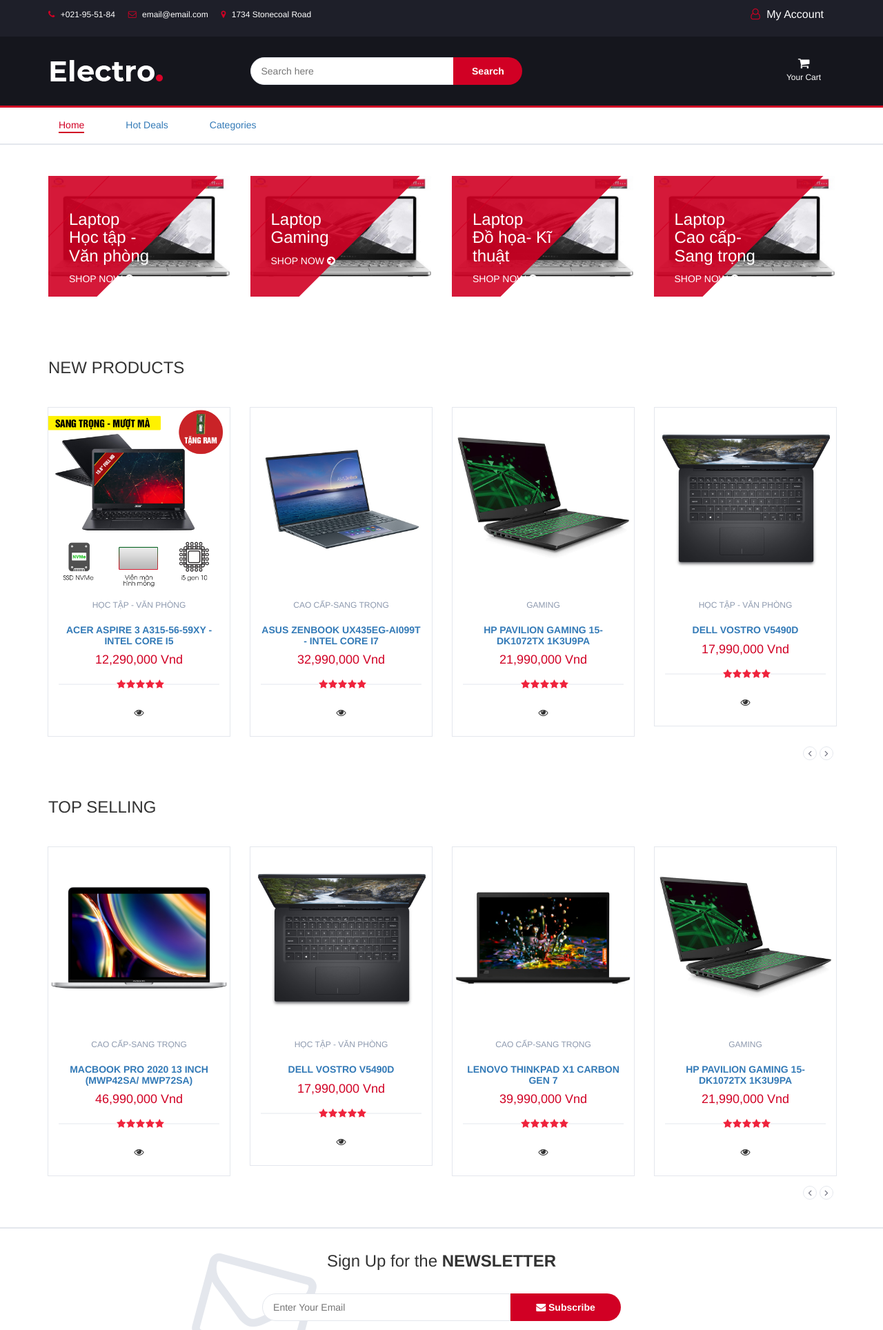
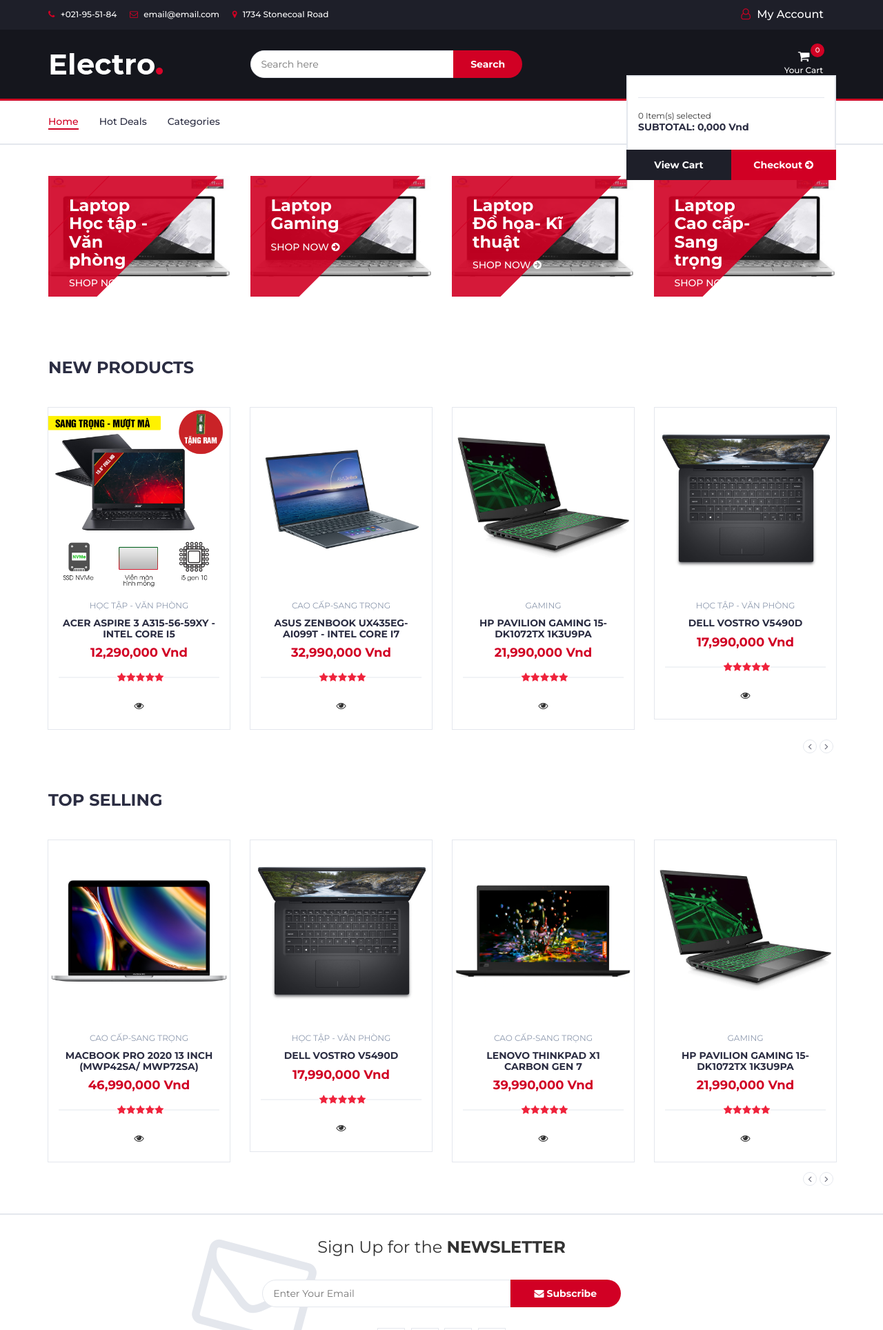
Before and after one commit to ducanh170920/WebLaptop, a Django app: page / in a window 1280 px wide, after a click that opens the changed part. Shown: the top 1928 px of the page at 69% size. Run offline with Django 3.2, Linux system fonts and the light colour scheme; data comes from the database, SQL or seed files in the repository; some libraries are stand-ins or nearby versions.

Commit message:
add , delete product in home

```diff
--- a/LapTop/settings.py
+++ b/LapTop/settings.py
@@ -109,7 +109,7 @@
 
 LANGUAGE_CODE = 'en-us'
 
-TIME_ZONE = 'UTC'
+TIME_ZONE = 'Asia/Ho_Chi_Minh'
 
 USE_I18N = True
 
--- a/Shop/models.py
+++ b/Shop/models.py
@@ -2,6 +2,7 @@
 
 # Create your models here.
 from Account.models import Customer
+
 
 
 class Brand(models.Model):
@@ -53,9 +54,25 @@
 
 
 class Cart(models.Model):
-    dateAdded = models.DateField(auto_now_add=True)
-    quantity = models.IntegerField();
+    customer = models.ForeignKey(Customer,on_delete=models.CASCADE,null=True,blank=True)
+    def get_total_product(self):
+        sum=0;
+        cart_product = self.cart_product_set.all()
+        for o in cart_product:
+            sum = sum + o.quantity;
+        return sum
+
+    def get_total_price_product(self):
+        sum = 0;
+        cart_product = self.cart_product_set.all()
+        for o in cart_product:
+            sum +=o.get_price_product();
+        return sum;
 
 class Cart_Product(models.Model):
-    customer = models.ForeignKey(Customer,on_delete=models.CASCADE,null=True,blank=True)
+    cart = models.ForeignKey(Cart,on_delete=models.CASCADE,null=True,blank=True)
     product = models.ForeignKey(Product,on_delete=models.CASCADE,null=True,blank=True)
+    quantity = models.IntegerField(default=0)
+
+    def get_price_product(self):
+        return int(self.product.price * self.quantity)
--- a/Shop/templates/Shop/Home.html
+++ b/Shop/templates/Shop/Home.html
@@ -118,7 +118,7 @@
 												</div>
 											</div>
 											<div class="add-to-cart">
-												<button class="add-to-cart-btn"><i class="fa fa-shopping-cart"></i> add to cart</button>
+												<button data-product={{product.id}}  data-action = "add" class="add-to-cart-btn update-cart"><i class="fa fa-shopping-cart"></i> add to cart</button>
 											</div>
 										</div>
 										<!-- /product -->
@@ -200,7 +200,7 @@
 												</div>
 											</div>
 											<div class="add-to-cart">
-												<button class="add-to-cart-btn"><i class="fa fa-shopping-cart"></i> add to cart</button>
+												<button data-product={{product.id}}  data-action = "add" class="add-to-cart-btn update-cart"><i class="fa fa-shopping-cart"></i> add to cart</button>
 											</div>
 										</div>
 										<!-- /product -->
--- a/Shop/templates/Shop/main.html
+++ b/Shop/templates/Shop/main.html
@@ -15,20 +15,22 @@
 		<link href="https://fonts.googleapis.com/css?family=Montserrat:400,500,700" rel="stylesheet">
 
 		<!-- Bootstrap -->
-		<link type="text/css" rel="stylesheet" href="{% static 'css/bootstrap.min.css' %}">
+		<link type="text/css" rel="stylesheet" href="{% static 'css/bootstrap.min.css' %}"/>
+
 
 		<!-- Slick -->
-		<link type="text/css" rel="stylesheet" href="{% static 'css/slick.css' %}">
-		<link type="text/css" rel="stylesheet" href="{% static 'css/slick-theme.css' %}">
+		<link type="text/css" rel="stylesheet" href="{% static 'css/slick.css' %}"/>
+		<link type="text/css" rel="stylesheet" href="{% static 'css/slick-theme.css' %}"/>
+		<link type="text/css" rel="stylesheet" href="{% static 'css/cart.css' %}"/>
 
 		<!-- nouislider -->
-		<link type="text/css" rel="stylesheet" href="{% static 'css/nouislider.min.css' %}">
+		<link type="text/css" rel="stylesheet" href="{% static 'css/nouislider.min.css' %}"/>
 
 		<!-- Font Awesome Icon -->
-		<link rel="stylesheet" href="{% static 'css/font-awesome.min.css' %}">
+		<link rel="stylesheet" href="{% static 'css/font-awesome.min.css' %}"/>
 
 		<!-- Custom stlylesheet -->
-		<link type="text/css" rel="stylesheet" href="{% static 'css/style.css' %}">
+		<link type="text/css" rel="stylesheet" href="{% static 'css/style.css' %}"/>
 
 		<!-- HTML5 shim and Respond.js for IE8 support of HTML5 elements and media queries -->
 		<!-- WARNING: Respond.js doesn't work if you view the page via file:// -->
@@ -36,13 +38,25 @@
 		  <script src="https://oss.maxcdn.com/html5shiv/3.7.3/html5shiv.min.js"></script>
 		  <script src="https://oss.maxcdn.com/respond/1.4.2/respond.min.js"></script>
 		<![endif]-->
-
-		<!-- Latest compiled and minified CSS & JS -->
-		<link rel="stylesheet" media="screen" href="{% static '//netdna.bootstrapcdn.com/bootstrap/3.3.4/css/bootstrap.min.css' %}">
-		<script src="//code.jquery.com/jquery.js"></script>
-		<script src="//netdna.bootstrapcdn.com/bootstrap/3.3.4/js/bootstrap.min.js"></script>
-
-
+		  <script type="text/javascript">
+			  var user = '{{request.user}}'
+		function getCookie(name) {
+			let cookieValue = null;
+			if (document.cookie && document.cookie !== '') {
+				const cookies = document.cookie.split(';');
+				for (let i = 0; i < cookies.length; i++) {
+					const cookie = cookies[i].trim();
+					// Does this cookie string begin with the name we want?
+					if (cookie.substring(0, name.length + 1) === (name + '=')) {
+						cookieValue = decodeURIComponent(cookie.substring(name.length + 1));
+						break;
+					}
+				}
+			}
+			return cookieValue;
+}
+const csrftoken = getCookie('csrftoken');
+		  </script>
     </head>
 	<body>
 		<!-- HEADER -->
@@ -62,7 +76,7 @@
     							<a href="#">View Profile</a>
     							<a href="#">History</a>
     							<a href="#">Log Out</a>
- 							 </div>
+ 							</div>
 						</li>
 					</ul>
 				</div>
@@ -99,43 +113,31 @@
 						<!-- ACCOUNT -->
 						<div class="col-md-3 clearfix">
 							<div class="header-ctn">
-
-
-
-
 								<!-- Cart -->
 								<div class="dropdown">
 									<a class="dropdown-toggle" data-toggle="dropdown" aria-expanded="true">
 										<i class="fa fa-shopping-cart"></i>
 										<span>Your Cart</span>
+										<div class="qty">{{cart.get_total_product}}</div>
 									</a>
 									<div class="cart-dropdown">
 										<div class="cart-list">
+											{% for cart in cart_product %}
 											<div class="product-widget">
 												<div class="product-img">
-													<img src="./img/product01.png" alt="">
+													<img src="{{cart.product.ImageURL}}" alt="">
 												</div>
 												<div class="product-body">
-													<h3 class="product-name"><a href="#">product name goes here</a></h3>
-													<h4 class="product-price"><span class="qty">1x</span>$980.00</h4>
+													<h3 class="product-name"><a href="#">{{cart.product.name}}</a></h3>
+													<h4 class="product-price"><span class="qty">{{cart.quantity}}x</span>{{cart.product.price|intcomma}},000 Vnd</h4>
 												</div>
-												<button class="delete"><i class="fa fa-close"></i></button>
+												<button data-product={{cart.product.id}}   data-action = "remove" class="delete update-cart"><i class="fa fa-close"></i></button>
 											</div>
-
-											<div class="product-widget">
-												<div class="product-img">
-													<img src="./img/product02.png" alt="">
-												</div>
-												<div class="product-body">
-													<h3 class="product-name"><a href="#">product name goes here</a></h3>
-													<h4 class="product-price"><span class="qty">3x</span>$980.00</h4>
-												</div>
-												<button class="delete"><i class="fa fa-close"></i></button>
-											</div>
+											{% endfor %}
 										</div>
 										<div class="cart-summary">
-											<small>3 Item(s) selected</small>
-											<h5>SUBTOTAL: $2940.00</h5>
+											<small>{{cart.get_total_product}} Item(s) selected</small>
+											<h5>SUBTOTAL: {{cart.get_total_price_product|intcomma}},000 Vnd</h5>
 										</div>
 										<div class="cart-btns">
 											<a href="#">View Cart</a>
@@ -347,6 +349,8 @@
 		<script src="{% static 'js/slick.min.js' %}"></script>
 		<script src="{% static 'js/nouislider.min.js' %}"></script>
 		<script src="{% static 'js/main.js' %}"></script>
+		<script src="{% static 'js/cart.js' %}"></script>
+		<script src="{% static 'js/filterProduct.js' %}"></script>
 		<script src="{% static 'js/jquery.zoom.min.js' %}"></script>
 
 
--- a/Shop/urls.py
+++ b/Shop/urls.py
@@ -6,6 +6,6 @@
 
 urlpatterns = [
     path('', views.Home, name ='home'),
-
+    path('update_item/', views.updateItem, name='update_item'),
 ]
 urlpatterns+= static(settings.MEDIA_URL,document_root = settings.MEDIA_ROOT)
--- a/Shop/views.py
+++ b/Shop/views.py
@@ -1,13 +1,44 @@
+import json
+
+from django.http import JsonResponse
 from django.shortcuts import render
 from  .models import *
 # Create your views here.
 def Home(request):
     newProduct = Product.objects.order_by('dateAdded')[0:6]
     topSelling = Product.objects.order_by('-quantitySelled')[0:6]
-    print(newProduct)
-    print(topSelling)
+    (cart,cart_product) = Same(request)
     context = {
         'newProduct' : newProduct,
         'topSelling' : topSelling,
+        'cart'       : cart,
+        'cart_product' : cart_product,
     }
     return render(request,'Shop/Home.html',context)
+def updateItem(request):
+    data = json.loads(request.body)
+    productId = data['productId']
+    action = data['action']
+    print('productId:', productId)
+    print('action:', action)
+    customer = request.user.customer
+    product = Product.objects.get(id = productId)
+    cart,created = Cart.objects.get_or_create(customer = customer)
+    cart_product,created = Cart_Product.objects.get_or_create(cart = cart,product = product)
+    if action == 'add':
+        cart_product.quantity = (cart_product.quantity+1)
+        cart_product.save()
+    elif action == 'remove':
+         cart_product.delete()
+
+    return JsonResponse("cart is updated", safe=False)
+def Same(request):
+    if request.user.is_authenticated:
+        customer = request.user.customer
+        cart, created = Cart.objects.get_or_create(customer=customer)
+        cart_product = cart.cart_product_set.all()
+    else:
+        cart_product=[]
+        cart = {'get_total_product': 0,'get_total_price_product':0}
+
+    return  (cart,cart_product)
--- /dev/null
+++ b/static/js/cart.js
@@ -0,0 +1,63 @@
+var updateBtns = document.getElementsByClassName('update-cart');
+
+var productId;
+var action;
+var quantity = 0;
+for(var i = 0 ; i < updateBtns.length;i++){
+    updateBtns[i].addEventListener('click',function(){
+            productId = this.dataset.product;
+            action = this.dataset.action;
+            console.log("productID:",productId,"action:",action)
+
+
+    console.log('User:'+user);
+    if(user == 'AnonymousUser'){
+        console.log('User is not authenticated')
+
+    }else{
+        UpdateCart(productId,action,0);
+    }
+ });
+
+}
+var updateBtns = document.getElementsByClassName('update-cart1');
+for(var i = 0 ; i < updateBtns.length;i++){
+    updateBtns[i].addEventListener('input',function(){
+           productId = this.dataset.product;
+           action = this.dataset.action;
+           quantity=this.value;
+           console.log("productID1:",productId,"action:",action,'quantity:',quantity)
+
+
+    console.log('User:'+user);
+    if(user == 'AnonymousUser'){
+        console.log('User is not authenticated')
+
+    }else{
+        if(action == 'update'){
+            UpdateCart(productId,action,quantity);
+        }
+        else UpdateCart(productId,action,0);
+    }
+ });
+
+}
+function UpdateCart(productId,action,quantity){
+    var url ='/update_item/'
+    fetch(url,{
+        method:'POST',
+        headers:{
+            'Content-Type':'application/json',
+            'X-CSRFToken':csrftoken,
+        },
+        body:JSON.stringify({'productId':productId,'action':action,'quantity':quantity})
+
+    })
+    .then((response) =>{
+        return response.json();
+    })
+    .then((data) =>{
+        location.reload();
+    });
+
+}
--- /dev/null
+++ b/static/js/filterProduct.js
@@ -0,0 +1,28 @@
+var filterSearch = document.getElementsByClassName('search_header');
+filterSearch[0].addEventListener('click',function(){
+           data = document.getElementsByClassName('input');
+           SendProduct(data[0].value);
+
+
+ });
+function SendProduct(data1){
+    var url ='/'
+    fetch(url,{
+        method:'GET',
+        headers:{
+            'Content-Type':'application/json',
+            'X-CSRFToken':csrftoken,
+        },
+        body:JSON.stringify({'data':data1})
+
+    })
+    .then((response) =>{
+        return response.json();
+    })
+    .then((data) =>{
+        location.reload();
+    });
+
+
+
+}
```
Also changed, not shown: Shop/migrations/0004_auto_20201205_2338.py (added), Shop/migrations/0005_auto_20201206_0001.py (added), db.sqlite3.
